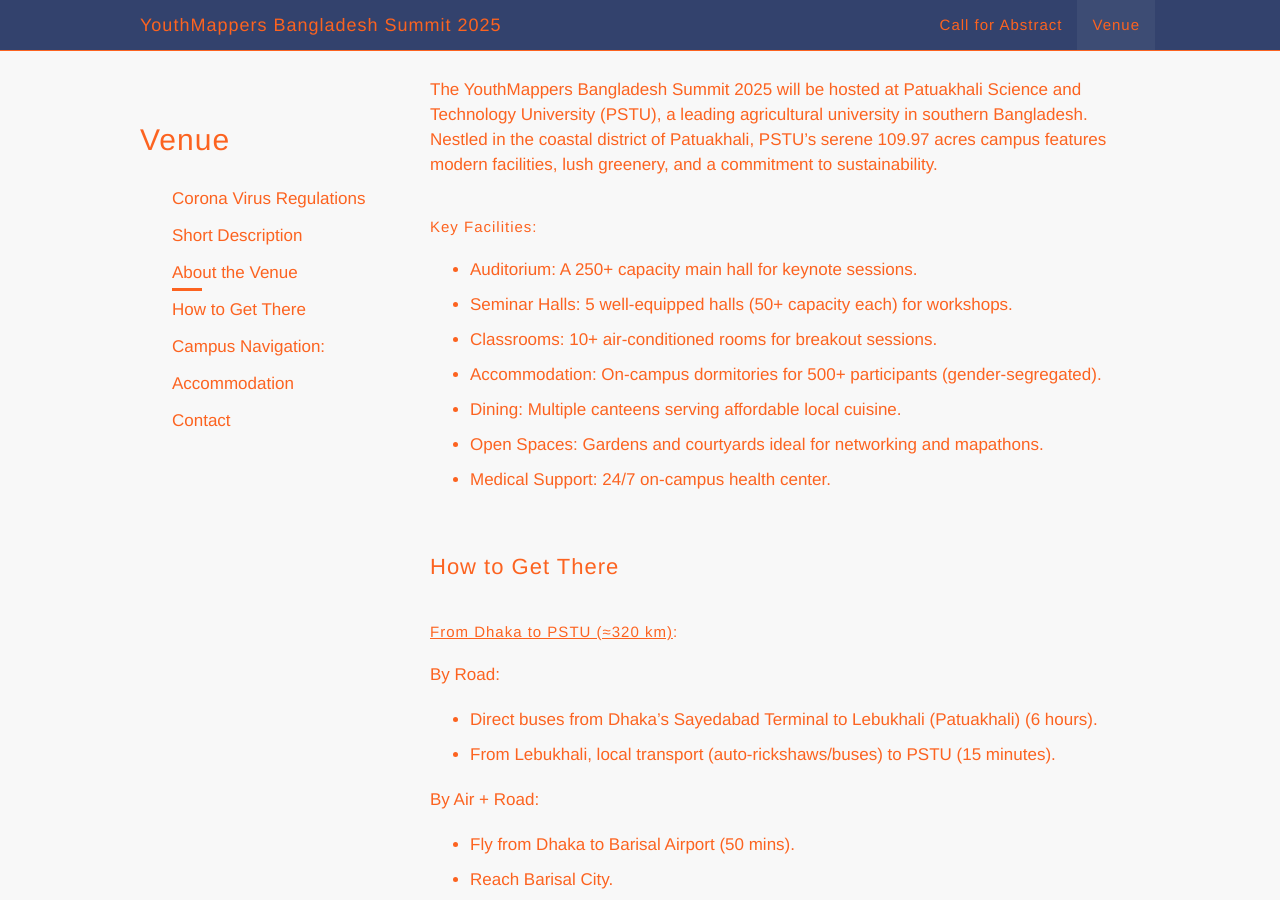
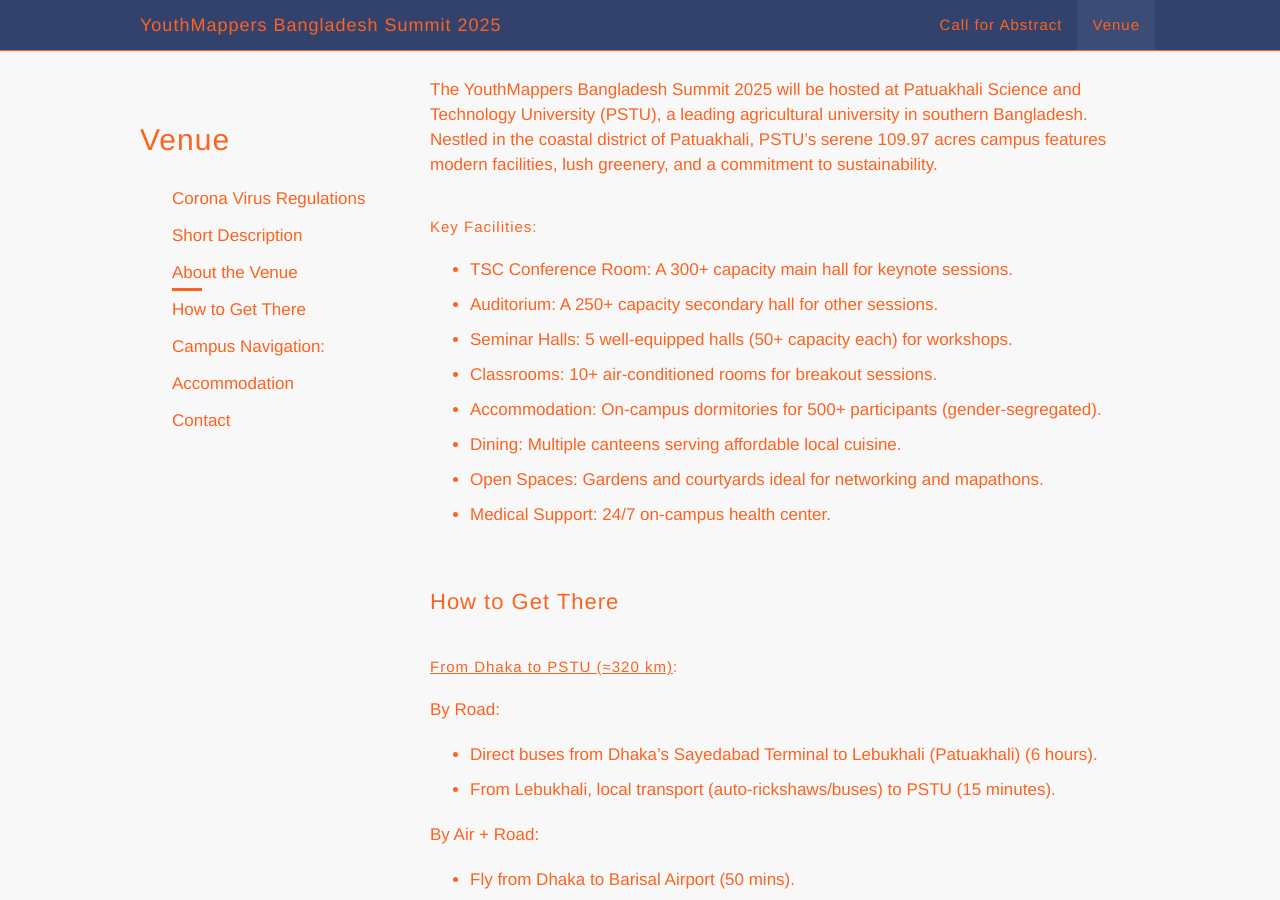
Before and after one commit to ymbdsummit2025/ymbdsummit2025.github.io, a Jekyll site: the page built from venue/index.md, in a window 1280 px wide and 900 px high, scrolled down 689 px. Built offline with Jekyll 4.4.1, drawn with Linux system fonts in a browser that asks for light colours.

Commit message:
Update index.md

```diff
--- a/venue/index.md
+++ b/venue/index.md
@@ -30,7 +30,8 @@
 
 <h3>Key Facilities:</h3>
 
-- Auditorium: A 250+ capacity main hall for keynote sessions.
+- TSC Conference Room: A 300+ capacity main hall for keynote sessions.
+- Auditorium: A 250+ capacity secondary hall for other sessions.
 - Seminar Halls: 5 well-equipped halls (50+ capacity each) for workshops.
 - Classrooms: 10+ air-conditioned rooms for breakout sessions.
 - Accommodation: On-campus dormitories for 500+ participants (gender-segregated).
```
